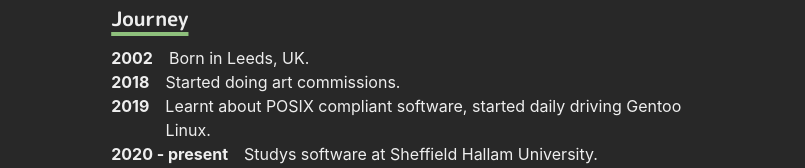
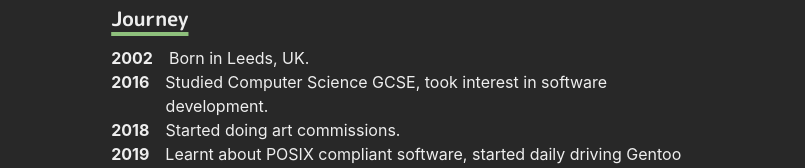
Before and after one commit to rraafays/portfolio, a Next.js app: page / in a window 1280 px wide. Shown: the part 498-666 px from the top of the page, without its empty margins (242-1047 px from the left). Built offline with nearby package versions, Linux system fonts and the light colour scheme.

Commit message:
update: added entry to timeline

```diff
--- a/pages/index.js
+++ b/pages/index.js
@@ -74,6 +74,10 @@ const Page = () => {
           Born in Leeds, UK.
         </TimelineSection>
         <TimelineSection>
+          <TimelineYear>2016</TimelineYear>
+          Studied Computer Science GCSE, took interest in software development.
+        </TimelineSection>
+        <TimelineSection>
           <TimelineYear>2018</TimelineYear>
           Started doing art commissions.
         </TimelineSection>
```
